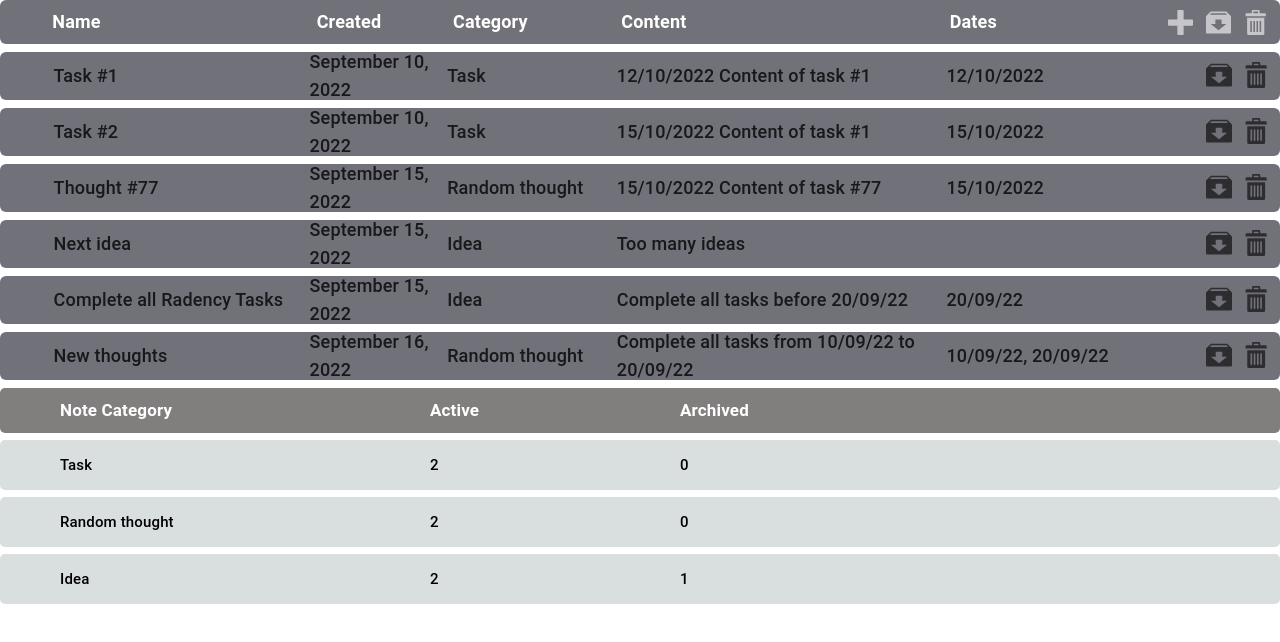
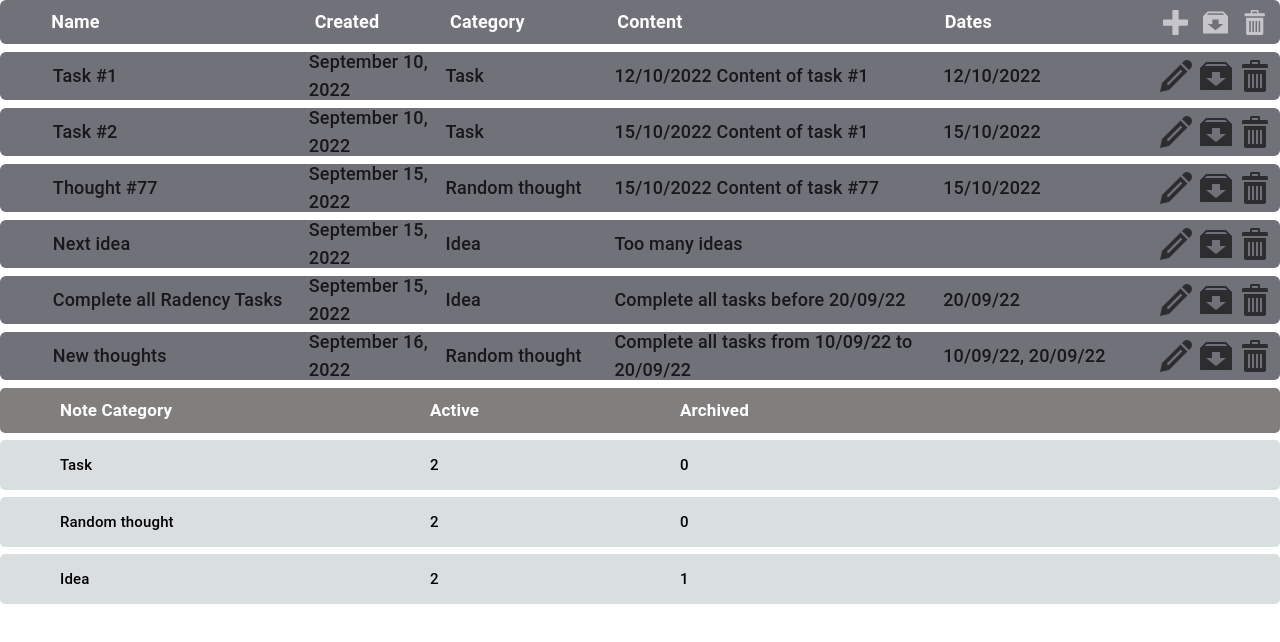
Before and after one commit to szhosan/notes-app-react, a React (Create React App) app: page / in a window 1280 px wide. Shown: the top 642 px of the page. Built offline with nearby package versions, Linux system fonts and the light colour scheme.

Commit message:
task in process

```diff
--- a/src/components/ToDoListHeader/ToDoListHeader.tsx
+++ b/src/components/ToDoListHeader/ToDoListHeader.tsx
@@ -7,6 +7,7 @@ import { toggleShowArchived, setShowModal, removeAllItems } from '../../redux/to
 import { IRootState } from '../../interfaces/interfaces';
 import { confirmAlert } from 'react-confirm-alert'; // Import
 import 'react-confirm-alert/src/react-confirm-alert.css'; // Import css
+import classNames from 'classnames';
 
 const ToDoListHeader: React.FC = () => {
   const showArchivedItems = useSelector((state: IRootState) => state.settings.showArchivedItems);
@@ -26,6 +27,10 @@ const ToDoListHeader: React.FC = () => {
     });
   };
 
+  const btnClasses = classNames(
+    'flex p-0 items-center justify-center mr-2 w-8 h-8 border-0 bg-no-repeat bg-center opacity-60',
+  );
+
   return (
     <div className='flex mb-2 h-11 bg-zinc-500 rounded rounded-md items-center font-bold text-lg text-white'>
       <div className='flex-auto w-11'></div>
@@ -37,7 +42,7 @@ const ToDoListHeader: React.FC = () => {
       <div className='flex'>
         <button
           type='button'
-          className='todos_oper_button'
+          className={btnClasses}
           aria-label='add new item'
           data-modal-open
           title='add new item'
@@ -50,7 +55,7 @@ const ToDoListHeader: React.FC = () => {
         <button
           id='butt_archive'
           type='button'
-          className='todos_oper_button'
+          className={btnClasses}
           aria-label='show/hide archived items'
           title='show/hide archived items'
           onClick={() => dispatch(toggleShowArchived())}
@@ -60,7 +65,7 @@ const ToDoListHeader: React.FC = () => {
         <button
           id='butt_delete_all'
           type='button'
-          className='todos_oper_button'
+          className={btnClasses}
           aria-label='delete all items'
           title='delete all items'
           onClick={confirmAndRemoveAll}
--- a/src/components/ToDoListItem/ToDoListItem.tsx
+++ b/src/components/ToDoListItem/ToDoListItem.tsx
@@ -20,8 +20,7 @@ const ToDoListItem: React.FC<ITableItemProps> = ({ data }: ITableItemProps) => {
     },
   );
   const iconClasses = classNames(
-    'flex-auto min-h-11 h-11 w-11 bg-no-repeat bg-center bg-auto',
-    `bg-${category}`,
+    `flex-auto min-h-11 h-11 w-11 bg-no-repeat bg-center bg-auto bg-${category}`,
   );
   const btnClasses = classNames(
     'flex p-0 items-center justify-center mr-2 w-8 h-8 border-0 bg-no-repeat bg-center opacity-60',
@@ -37,7 +36,7 @@ const ToDoListItem: React.FC<ITableItemProps> = ({ data }: ITableItemProps) => {
       <div className='flex'>
         <button
           type='button'
-          className={btnClasses + ' btnEdit'}
+          className={btnClasses + ' bg-btnEdit'}
           aria-label='edit'
           data-operation='edit'
           title='edit item'
@@ -48,7 +47,7 @@ const ToDoListItem: React.FC<ITableItemProps> = ({ data }: ITableItemProps) => {
         ></button>
         <button
           type='button'
-          className='todos_oper_button butt_archive'
+          className={btnClasses + ' bg-btnArchive'}
           aria-label='archive'
           data-operation='archive'
           title='change archive status'
@@ -58,7 +57,7 @@ const ToDoListItem: React.FC<ITableItemProps> = ({ data }: ITableItemProps) => {
         ></button>
         <button
           type='button'
-          className='todos_oper_button butt_delete'
+          className={btnClasses + ' bg-btnDelete'}
           aria-label='delete'
           data-operation='delete'
           title='delete item'
```
